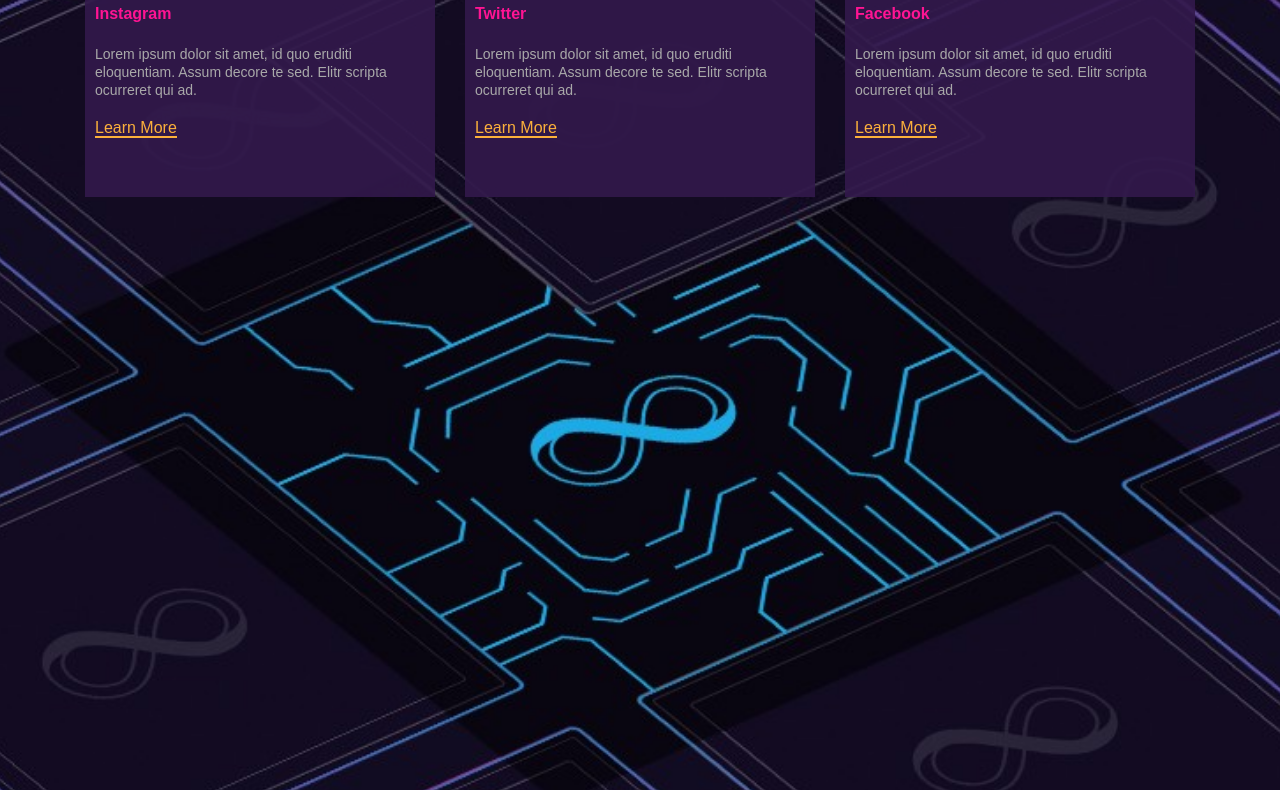
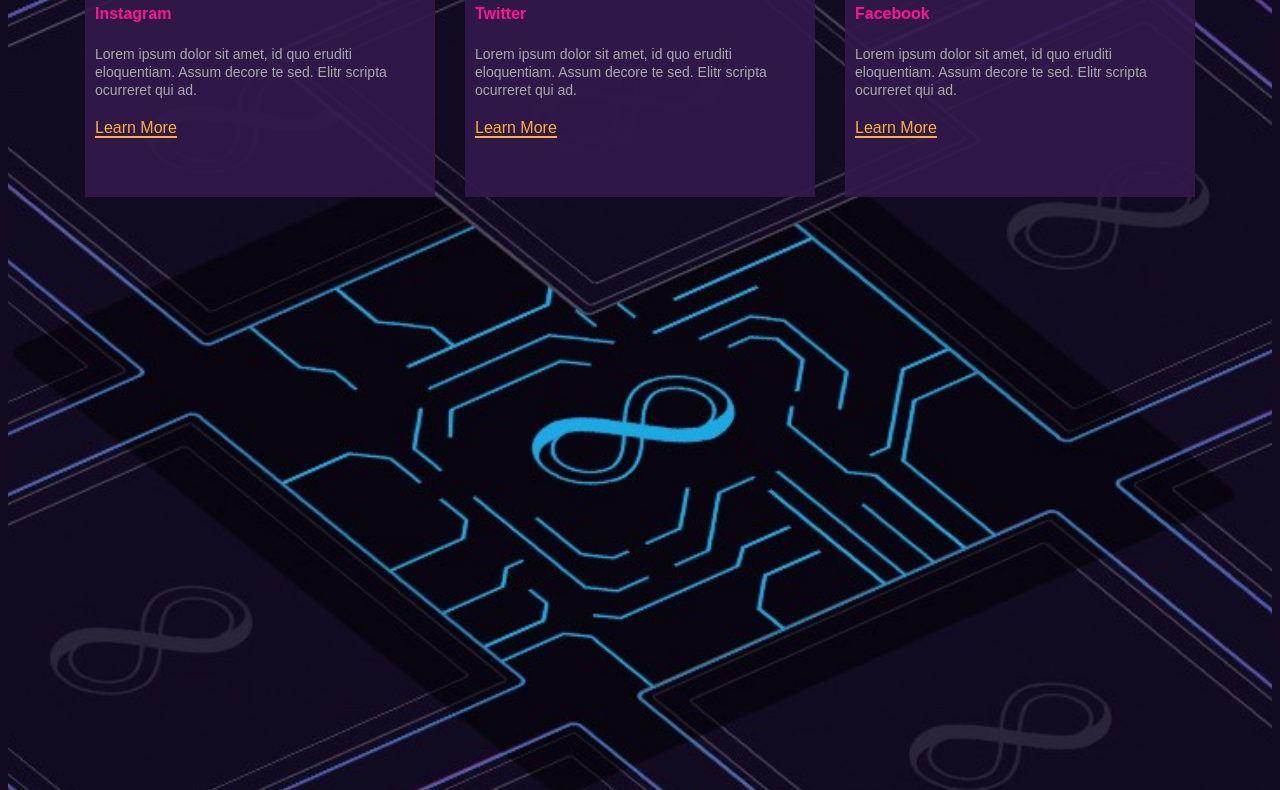
Before and after one commit to NlaakStudiosLLC/ic.static.website.example, a website: page assets/index.html in a window 1280 px wide. Shown: the part 222-1012 px from the top of the page. Drawn offline with nearby package versions, Linux system fonts and the light colour scheme.

Commit message:
added express for local dev testing added default background color

```diff
--- a/assets/css/style.css
+++ b/assets/css/style.css
@@ -1,5 +1,5 @@
 body{background:url(../images/bg-ic.jpeg) no-repeat center/cover;font-family: 'Poppins', sans-serif; height:150vh; }
-html	{font-size:16px}
+html	{font-size:16px;background-color: #130b22;}
 h1,h2,h3,h4,h5,h6{color: deeppink;}
 /*  BURGER MENU
 ========================================== */
```
Also changed, not shown: package.json (added, +24 -0 lines), server.js (added, +7 -0 lines), 2 other files.
